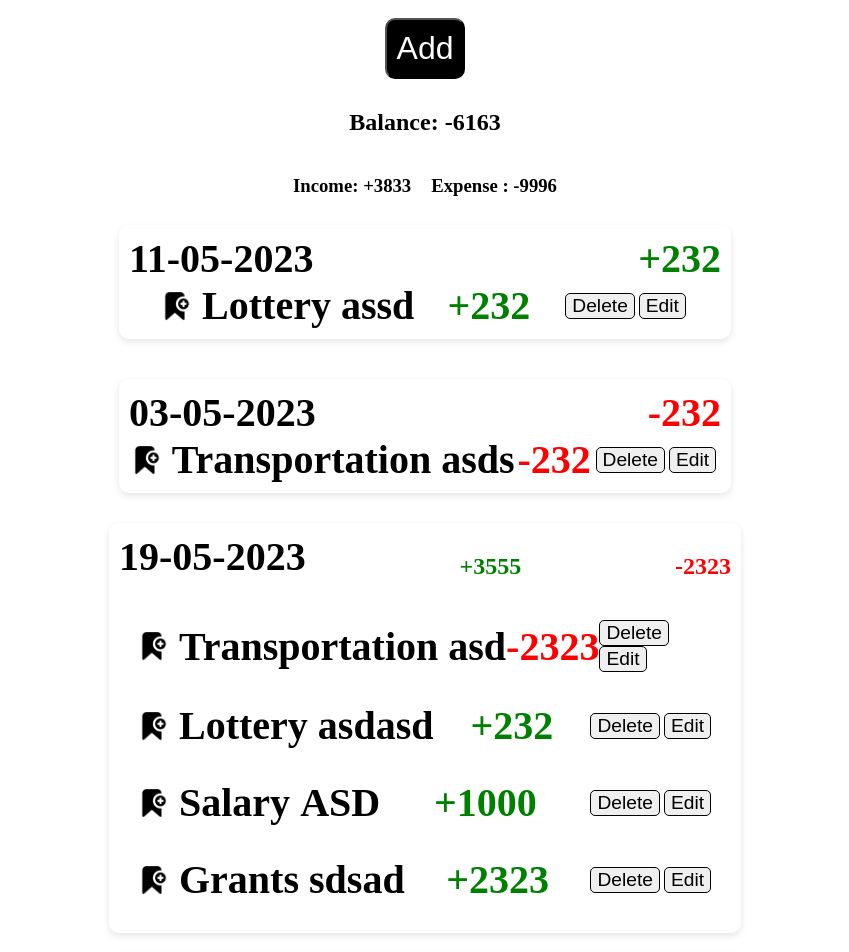
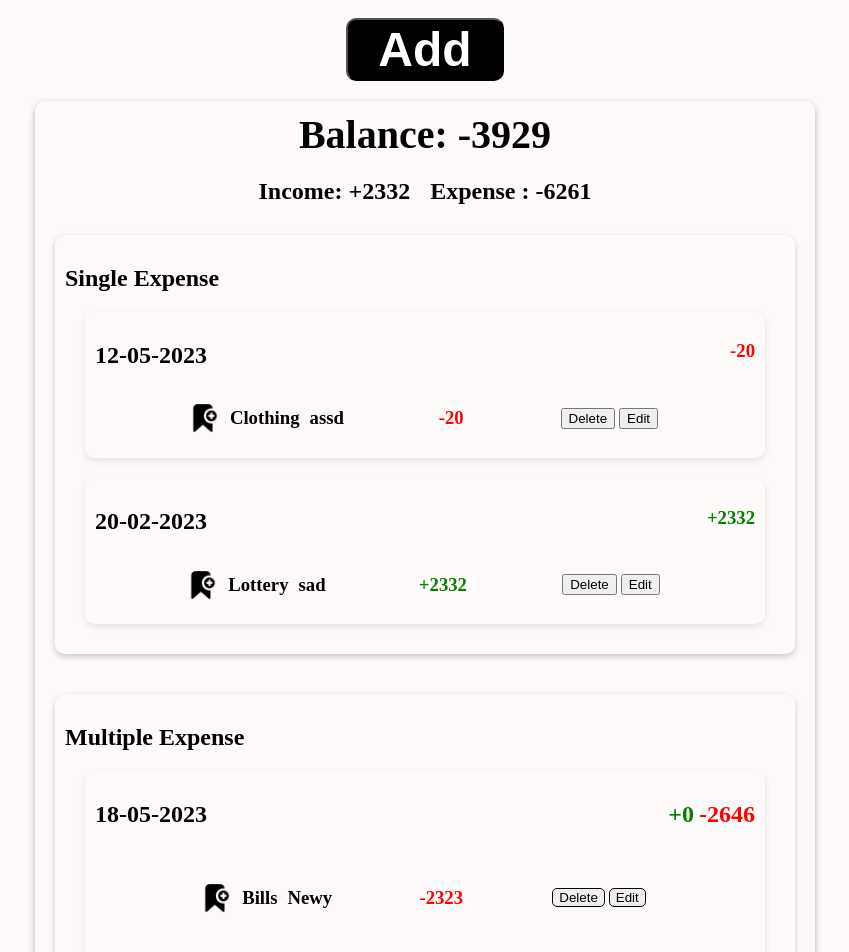
Before and after one commit to LunaticEradicator/Expense-Tracker, a React (Vite) app: page / in a window 1280 px wide. Shown: the top 952 px of the page, without its empty margins (215-1064 px from the left). Built offline with nearby package versions, Linux system fonts and the light colour scheme; data requests are answered from the project's data file.

Commit message:
Css Style Changes

```diff
--- a/db.json
+++ b/db.json
@@ -1,13 +1,5 @@
 {
   "books": [
-    {
-      "title": "Messi",
-      "date": "2023-05-12",
-      "expense": "100",
-      "income": 0,
-      "categories": "food",
-      "id": 1
-    },
     {
       "title": "assd",
       "date": "2023-05-12",
@@ -17,28 +9,12 @@
       "id": 2
     },
     {
-      "title": "assd",
-      "date": "2023-05-12",
-      "expense": "30",
-      "income": 0,
-      "categories": "clothing",
-      "id": 3
-    },
-    {
       "title": "New",
       "date": "2023-05-05",
       "expense": "40",
       "income": 0,
       "categories": "clothing",
       "id": 4
-    },
-    {
-      "title": "New Two",
-      "date": "2023-05-05",
-      "expense": "50",
-      "income": 0,
-      "categories": "clothing",
-      "id": 5
     },
     {
       "title": "New Three",
@@ -55,14 +31,6 @@
       "income": 0,
       "categories": "bills",
       "id": 10
-    },
-    {
-      "title": "Newy2",
-      "date": "2023-05-18",
-      "expense": "1000",
-      "income": 0,
-      "categories": "bills",
-      "id": 11
     },
     {
       "title": "asdsd",
@@ -89,68 +57,12 @@
       "id": 14
     },
     {
-      "title": "asd",
-      "date": "2023-05-19",
-      "expense": "2323",
-      "income": 0,
-      "categories": "transportation",
+      "title": "sad",
+      "date": "2023-02-20",
+      "expense": 0,
+      "income": "2332",
+      "categories": "lottery",
       "id": 15
-    },
-    {
-      "title": "asdasd",
-      "date": "2023-05-19",
-      "expense": 0,
-      "income": "232",
-      "categories": "lottery",
-      "id": 16
-    },
-    {
-      "title": "ASD",
-      "date": "2023-05-19",
-      "expense": 0,
-      "income": "1000",
-      "categories": "salary",
-      "id": 17
-    },
-    {
-      "title": "asd",
-      "date": "2023-05-18",
-      "expense": 0,
-      "income": "23",
-      "categories": "grants",
-      "id": 18
-    },
-    {
-      "title": "asds",
-      "date": "2023-05-03",
-      "expense": "232",
-      "income": 0,
-      "categories": "transportation",
-      "id": 19
-    },
-    {
-      "title": "assd",
-      "date": "2023-05-11",
-      "expense": 0,
-      "income": "232",
-      "categories": "lottery",
-      "id": 20
-    },
-    {
-      "title": "sdas",
-      "date": "2023-05-04",
-      "expense": 0,
-      "income": "23",
-      "categories": "refund",
-      "id": 21
-    },
-    {
-      "title": "sdsad",
-      "date": "2023-05-19",
-      "expense": 0,
-      "income": "2323",
-      "categories": "grants",
-      "id": 22
     }
   ]
 }
--- a/src/App.jsx
+++ b/src/App.jsx
@@ -16,9 +16,11 @@ export default function App() {
 
   return (
     <div className='app'>
-      <AddExpenseAndIncome />
-      <ExpenseDetails />
-      <ExpenseList />
+      <AddExpenseAndIncome />    {/* Add button */}
+      <div className='app-content'>
+        <ExpenseDetails />       {/* Expense Details */}
+        <ExpenseList />          {/* All Expenses */}
+      </div>
     </div>
   )
 }
--- a/src/components/Create/AddExpenseAndIncome.jsx
+++ b/src/components/Create/AddExpenseAndIncome.jsx
@@ -8,7 +8,7 @@ export default function AddExpense() {
     const [isExpense, setIsExpense] = useState(false);
 
     function handleIsCreate() {
-        setIsSubmit(prevIsCreate => !prevIsCreate) // togg
+        setIsSubmit(prevIsCreate => !prevIsCreate) // toggle Add Button
     }
 
     function handleIsIncome() {
--- a/src/components/RUD/ExpenseDetails.jsx
+++ b/src/components/RUD/ExpenseDetails.jsx
@@ -2,7 +2,6 @@ import useCustomBookContext from "../../hooks/use-custom-book-context";
 
 export default function ExpenseDetails() {
     const { books } = useCustomBookContext();
-
 
     const totalIncome = books.reduce((acc, book) => {
         return acc + parseInt(book.income)
@@ -18,13 +17,12 @@ export default function ExpenseDetails() {
 
     return (
         <div className="expenseDetails-div">
-            {/* <h1 className="expenseDetails-heading">ExpenseDetails</h1> */}
             <div className="expenseDetails-total">
-                <h2>Balance: {totalCost} </h2>
+                <h1>Balance: {totalCost} </h1>
             </div>
             <div className="expenseDetails-both">
-                <h3>Income: +{totalIncome}</h3>
-                <h3>Expense : -{totalExpense}</h3>
+                <h2>Income: +{totalIncome}</h2>
+                <h2>Expense : -{totalExpense}</h2>
             </div>
         </div>
     )
--- a/src/components/RUD/ExpenseList.jsx
+++ b/src/components/RUD/ExpenseList.jsx
@@ -1,6 +1,6 @@
-import ExpenseEachNew from './ExpenseListChildren/ExpenseEachNew/ExpenseEachNew'
+import ExpenseEachNew from './ExpenseListChildren/ExpenseSingle/ExpenseSingle'
 import useCustomBookContext from "../../hooks/use-custom-book-context"
-import ExpenseEachRepeatingHeader from './ExpenseListChildren/ExpenseEachRepeat/ExpenseEachRepeatingHeader'
+import ExpenseEachRepeatingHeader from './ExpenseListChildren/ExpenseMultiple/ExpenseMultipleHeader'
 
 export default function BookList() {
     const { books } = useCustomBookContext()
@@ -44,21 +44,17 @@ export default function BookList() {
         return accumulator;
     }, []);
 
-    console.log(showDailyIncome)
-
+    // console.log(showDailyIncome)
 
     const renderExpenseEachNew = books.map(book => { // map each books
         return < ExpenseEachNew
             key={book.id}
             repeatingDate={repeatingDate}
-            // showDailyExpense={showDailyExpense}
-            // showDailyIncome={showDailyIncome}
             {...book}
         />
     })
 
     const renderExpenseEachRepeatingHeader = repeatingDate.map((itemDate, index) => {
-        // console.log(itemDate)
         return <ExpenseEachRepeatingHeader
             key={index}
             repeatingDate={itemDate}
@@ -69,9 +65,14 @@ export default function BookList() {
 
     return (
         < div className="bookList" >
-            {renderExpenseEachNew}
-            {renderExpenseEachRepeatingHeader}
-            {/* {renderDailyExpense} */}
+            <div className='singleExpense'>
+                <h2>Single Expense</h2>
+                {renderExpenseEachNew}
+            </div>
+            <div className='multipleExpense'>
+                <h2>Multiple Expense</h2>
+                {renderExpenseEachRepeatingHeader}
+            </div>
         </div >
     )
 
--- a/src/components/RUD/ExpenseListChildren/ExpenseEachRepeat/ExpenseEachRepeating.jsx
+++ b/src/components/RUD/ExpenseListChildren/ExpenseMultiple/ExpenseMultiple.jsx
@@ -27,16 +27,16 @@ export default function ExpenseEachRepeating(props) {
                     <div className="expenseEachRepeating-content">
                         <div className="expenseEachRepeating-details">
                             <img src={defaultImage} alt="Random Image" className="icon" />
-                            <h1>{capitalizeFirstLetterCategories}</h1>
-                            <h1>{props.title}</h1>
+                            <h3>{capitalizeFirstLetterCategories}</h3>
+                            <h3>{props.title}</h3>
                         </div>
 
-                        {props.expense !== '' && props.income === 0 && <h1 style={{ color: 'red' }}>-{props.expense}</h1>}
-                        {props.income !== '' && props.expense === 0 && <h1 style={{ color: 'green' }}>+{props.income}</h1>}
+                        {props.expense !== '' && props.income === 0 && <h3 style={{ color: 'red' }}>-{props.expense}</h3>}
+                        {props.income !== '' && props.expense === 0 && <h3 style={{ color: 'green' }}>+{props.income}</h3>}
 
-                        <div className="expenseEachRepeating-button">
-                            <button className="deleteBtn" onClick={() => removeBookById(props.id)}>Delete</button  >     {/* remove items */}
-                            <button onClick={toggleEditFnc} className="editBtn" > Edit</button>
+                        <div className="expenseEachRepeating-button-div">
+                            <button className="expenseEachRepeating-deleteBtn" onClick={() => removeBookById(props.id)}>Delete</button  >     {/* remove items */}
+                            <button onClick={toggleEditFnc} className="expenseEachRepeating-editBtn" > Edit</button>
                         </div>
                     </div>
                     :                           // display edit section
--- a/src/components/RUD/ExpenseListChildren/ExpenseEachRepeat/ExpenseEachRepeatingHeader.jsx
+++ b/src/components/RUD/ExpenseListChildren/ExpenseMultiple/ExpenseMultipleHeader.jsx
@@ -1,5 +1,5 @@
 import useCustomBookContext from "../../../../hooks/use-custom-book-context"
-import ExpenseEachRepeating from './ExpenseEachRepeating'
+import ExpenseEachRepeating from './ExpenseMultiple'
 // import DailyExpense from "./DailyExpense";
 
 export default function ItemDateHeading(props) {
@@ -7,15 +7,15 @@ export default function ItemDateHeading(props) {
     const { books } = useCustomBookContext();
     const changeDateFormatIND = props.repeatingDate.split('-').reverse().join('-');
 
-    const renderDailyExpense = props.showDailyExpense.map(item => {
+    const renderDailyExpense = props.showDailyExpense.map((item, index) => {
         return (
-            props.repeatingDate === item.date && <h2 style={{ color: "red" }}>-{item.expense}</h2>
+            props.repeatingDate === item.date && <h2 key={index} style={{ color: "red" }}>-{item.expense}</h2>
         )
     })
 
-    const renderDailyIncome = props.showDailyIncome.map(item => {
+    const renderDailyIncome = props.showDailyIncome.map((item, index) => {
         return (
-            props.repeatingDate === item.date && <h2 style={{ color: "green" }}>+{item.income}</h2>
+            props.repeatingDate === item.date && <h2 key={index} style={{ color: "green" }}>+{item.income}</h2>
         )
     })
 
@@ -30,9 +30,11 @@ export default function ItemDateHeading(props) {
     return (
         <div className="expenseEachRepeatingHeader"  >
             <div className="repeatingValue">
-                {renderDailyExpense}
-                {renderDailyIncome}
-                <h1>{changeDateFormatIND}</h1> {/* reverse to dd-mm-yy format */}
+                <div className="repeatingValue-child">
+                    {renderDailyIncome}
+                    {renderDailyExpense}
+                </div>
+                <h2>{changeDateFormatIND}</h2> {/* reverse to dd-mm-yy format */}
             </div>
             {renderedBookListDuplicate}
         </div>
--- a/src/components/RUD/ExpenseListChildren/ExpenseEachNew/ExpenseEachNew.jsx
+++ b/src/components/RUD/ExpenseListChildren/ExpenseSingle/ExpenseSingle.jsx
@@ -22,19 +22,19 @@ export default function BookEach(props) {
                 toggleEdit === false ?          // display title and buttons
                     <div>
                         <div className="bookEach-header">
-                            <h1>{changeDateFormatIND}</h1> {/* reverse to dd-mm-yy format */}
-                            {props.expense !== '' && props.income === 0 && <h1 style={{ color: 'red' }}>-{props.expense}</h1>}
-                            {props.income !== '' && props.expense === 0 && <h1 style={{ color: 'green' }}>+{props.income}</h1>}
+                            <h2>{changeDateFormatIND}</h2> {/* reverse to dd-mm-yy format */}
+                            {props.expense !== '' && props.income === 0 && <h3 style={{ color: 'red' }}>-{props.expense}</h3>}
+                            {props.income !== '' && props.expense === 0 && <h3 style={{ color: 'green' }}>+{props.income}</h3>}
                         </div>
                         <div className="bookEach-content">
                             <div className="bookEach-content-details">
                                 <img src={defaultImage} alt="Random Image" className="icon" />
-                                <h1>{capitalizeCategories}</h1> {/* reverse to dd-mm-yy format */}
-                                <h1>{props.title}</h1>
+                                <h3>{capitalizeCategories}</h3> {/* reverse to dd-mm-yy format */}
+                                <h3>{props.title}</h3>
                             </div>
                             <div>
-                                {props.expense !== '' && props.income === 0 && <h1 style={{ color: 'red' }}>-{props.expense}</h1>}
-                                {props.income !== '' && props.expense === 0 && <h1 style={{ color: 'green' }}>+{props.income}</h1>}
+                                {props.expense !== '' && props.income === 0 && <h3 style={{ color: 'red' }}>-{props.expense}</h3>}
+                                {props.income !== '' && props.expense === 0 && <h3 style={{ color: 'green' }}>+{props.income}</h3>}
                             </div>
                             <div className="bookEach-button">
                                 <button className="deleteBtn" onClick={() => removeBookById(props.id)}>Delete</button  >     {/* remove items */}
--- a/src/main.css
+++ b/src/main.css
@@ -1,14 +1,9 @@
-h1 {
-    font-size: 2.5rem;
-    margin: 0;
-}
-
-input[type="text"]::placeholder {
-    text-align: center;
-}
-
-input[type="number"]::placeholder {
-    text-align: center;
+body {
+    /* background: rgb(170, 168, 168); */
+    background-color: snow;
+    box-sizing: border-box;
+    padding: 0;
+    border-radius: 10px;
 }
 
 input::-webkit-outer-spin-button,
@@ -22,14 +17,130 @@ input[type=number] {
     -moz-appearance: textfield;
 }
 
+h1 {
+    font-size: 2.5rem;
+    margin: 0;
+}
+
+input {
+    border-radius: 5px;
+    border: none;
+    outline: 1px solid black;
+    text-align: center;
+}
+
+select {
+    text-align: center;
+    border-radius: 5px;
+    border: none;
+    outline: 1px solid black;
+}
+
+input[type="text"],
+input[type="number"] {
+    min-width: 100px;
+}
+
+/* input[type="number"]::placeholder {
+    text-align: center;
+}
+
+input[type="date"] {
+    text-align: center;
+} */
+
 .app {
-    width: 50%;
+    max-width: 800px;
     margin: 0 auto;
+}
+
+.app-content {
+    box-shadow: 0px 3px 7.5px rgba(0, 0, 0, 0.3);
+    padding: 10px;
+    margin: 10px;
+    border-radius: 10px;
 }
 
 .icon {
     width: 30px;
 }
+
+
+/* Add Expense and Income Section */
+
+.addItem {
+    /* display: flex;
+    justify-content: center;
+    gap: 20px; */
+    display: grid;
+    justify-items: center;
+    grid-template-columns: repeat(auto-fit, minmax(150px, 1fr));
+}
+
+.addItem-button-div {
+    text-align: center;
+}
+
+.addItem-button {
+    font-size: 3rem;
+    font-weight: bolder;
+    background-color: black;
+    color: white;
+    cursor: pointer;
+    padding: 2px 30px;
+    margin: 10px;
+    border-radius: 10px;
+}
+
+.addItem-incomeCreate-div,
+.addItem-expenseCreate-div {
+    width: 100%;
+}
+
+.addItem-incomeCreate-button,
+.addItem-expenseCreate-button {
+    width: 90%;
+    margin: auto;
+    display: flex;
+    justify-content: center;
+    flex: 1;
+    font-size: 2rem;
+    font-weight: bolder;
+    background-color: black;
+    color: white;
+    border-radius: 10px;
+    padding: 10px;
+    cursor: pointer;
+}
+
+/* Add Expense and Income Section */
+
+/* Form */
+
+.createForm-div {
+    margin: 10px;
+    display: flex;
+    flex-direction: column;
+}
+
+.editForm {
+    justify-content: center;
+    display: flex;
+    margin: auto 0;
+}
+
+form>div {
+    display: flex;
+    margin: 5px;
+}
+
+form>div>input,
+form>div>button,
+form>div>select {
+    flex: 1;
+}
+
+/* Form */
 
 .bookList {
     display: flex;
@@ -38,9 +149,17 @@ input[type=number] {
     /* grid-template-columns: repeat(auto-fill, minmax(250px, 1fr)); */
 }
 
+.singleExpense,
+.multipleExpense {
+    box-shadow: 0px 3px 7.5px rgba(0, 0, 0, 0.2);
+    margin: 10px;
+    padding: 10px;
+    border-radius: 10px;
+}
+
 .expenseEachNew {
     align-items: center;
-    margin: 10px;
+    margin: 20px;
     box-shadow: 0px 3px 7.5px rgba(0, 0, 0, 0.1);
     border-radius: 10px;
     padding: 10px;
@@ -50,23 +169,15 @@ input[type=number] {
 .expenseEachRepeatingHeader {
     box-shadow: 0px 3px 7.5px rgba(0, 0, 0, 0.1);
     border-radius: 10px;
-    padding: 10px
+    padding: 10px;
+    margin: 20px;
 }
 
-.repeatingValue {
-    display: flex;
-    flex-direction: row-reverse;
-    justify-content: space-between;
-}
 
 .expenseEachRepeating {
     margin: 10px;
     border-radius: 10px;
     padding: 10px;
-    /* display: flex; */
-    /* align-items: center; */
-    /* justify-content: space-between; */
-    /* flex-wrap: wrap; */
 }
 
 .expenseEachRepeating-details {
@@ -78,7 +189,31 @@ input[type=number] {
 .expenseEachRepeating-content {
     display: flex;
     align-items: center;
+    flex-wrap: wrap;
+    justify-content: space-evenly;
+}
+
+.expenseEachRepeating-button-div {
+    display: flex;
+}
+
+.expenseEachRepeating-deleteBtn,
+.expenseEachRepeating-editBtn {
+    /* font-size: 1.2rem; */
+    margin: 2px;
+    border-radius: 5px;
+    border: 1px solid black;
+}
+
+.repeatingValue {
+    display: flex;
+    flex-direction: row-reverse;
     justify-content: space-between;
+}
+
+.repeatingValue-child {
+    display: flex;
+    gap: 5px;
 }
 
 .bookEach-header {
@@ -114,14 +249,6 @@ input[type=number] {
 }
 
 
-.deleteBtn,
-.editBtn {
-    /* margin: 10px; */
-    font-size: 1.2rem;
-    border-radius: 5px;
-    border: 1px solid black;
-}
-
 .saveBtn {
     border: 1px solid black;
     border-radius: 5px;
@@ -131,48 +258,18 @@ input[type=number] {
     margin-top: 10px;
 }
 
-.createForm-div {
+/*
+.expenseDetails-div {
+    box-shadow: 0px 3px 7.5px rgba(0, 0, 0, 0.295);
+    padding: 10px;
     margin: 10px;
-}
-
-.createForm {
-    text-align: center;
-}
-
-/* .createForm-bookName, */
-.createForm-button {
-    /* font-size: 2rem; */
-}
-
-.editForm {
-    justify-content: center;
-    display: flex;
-    margin: auto 0;
-}
+    border-radius: 10px;
+} */
 
 .expenseDetails-heading {
     text-align: center;
 }
 
-.addItem-button-div {
-    text-align: center;
-}
-
-.addItem-button {
-    /* display: flex; */
-    /* flex: 1; */
-    font-size: 2rem;
-    background-color: black;
-    color: white;
-    cursor: pointer;
-    padding: 10px;
-    margin: 10px;
-    border-radius: 10px;
-}
-
-.addExpense-button {
-    font-size: 2rem;
-}
 
 .expenseDetails-div {
     text-align: center;
@@ -183,28 +280,3 @@ input[type=number] {
     justify-content: center;
     gap: 20px;
 }
-
-.addItem {
-    display: flex;
-    justify-content: center;
-    gap: 20px;
-}
-
-.incomeCreate,
-.expenseCreate {
-    /* display: flex;
-    flex-direction: column; */
-}
-
-
-.incomeCreate-Button,
-.expenseCreate-Button {
-    background-color: black;
-    color: white;
-    border-radius: 10px;
-    padding: 10px;
-    cursor: pointer;
-    display: flex;
-    flex: 1;
-    font-size: 2rem;
-}
```
Also changed, not shown: src/components/Create/CreateExpense.jsx (+6 -4 lines), src/components/Create/CreateIncome.jsx (+6 -4 lines).
